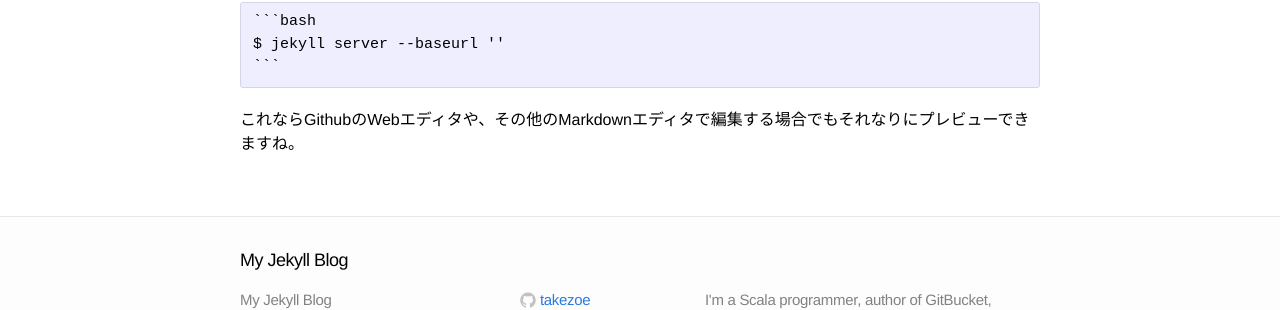
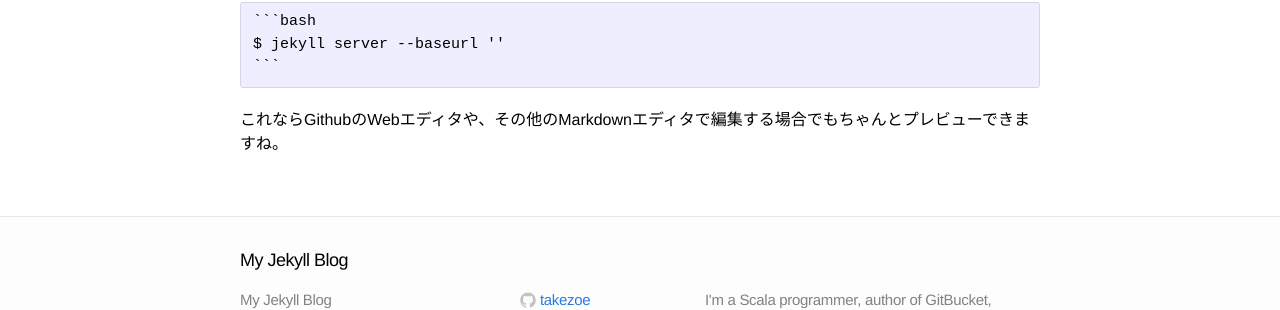
Before and after one commit to takezoe/blog, a Jekyll site: the page built from _posts/2016-06-08-github-like-markdown.markdown, in a window 1280 px wide. Shown: the part 643-953 px from the top of the page. Built offline with Jekyll 4.4.1, drawn with Linux system fonts in a browser that asks for light colours; Markdown is read by kramdown in place of the engine named in the settings.

Commit message:
Update 2016-06-08-github-like-markdown.markdown

````diff
--- a/_posts/2016-06-08-github-like-markdown.markdown
+++ b/_posts/2016-06-08-github-like-markdown.markdown
@@ -30,4 +30,4 @@ $ jekyll server --baseurl ''
 ```
 </pre>
 
-これならGithubのWebエディタや、その他のMarkdownエディタで編集する場合でもそれなりにプレビューできますね。
+これならGithubのWebエディタや、その他のMarkdownエディタで編集する場合でもちゃんとプレビューできますね。
````
